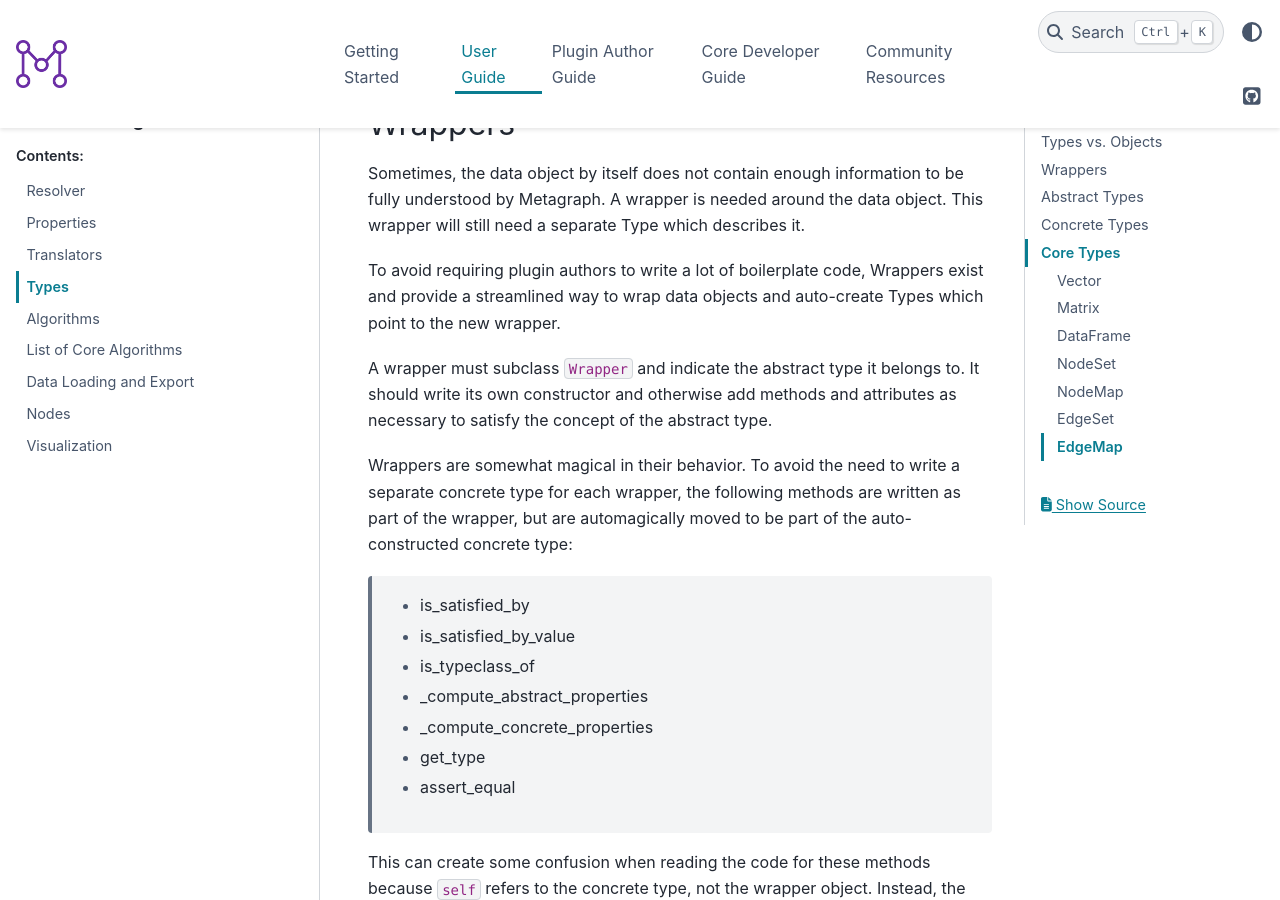
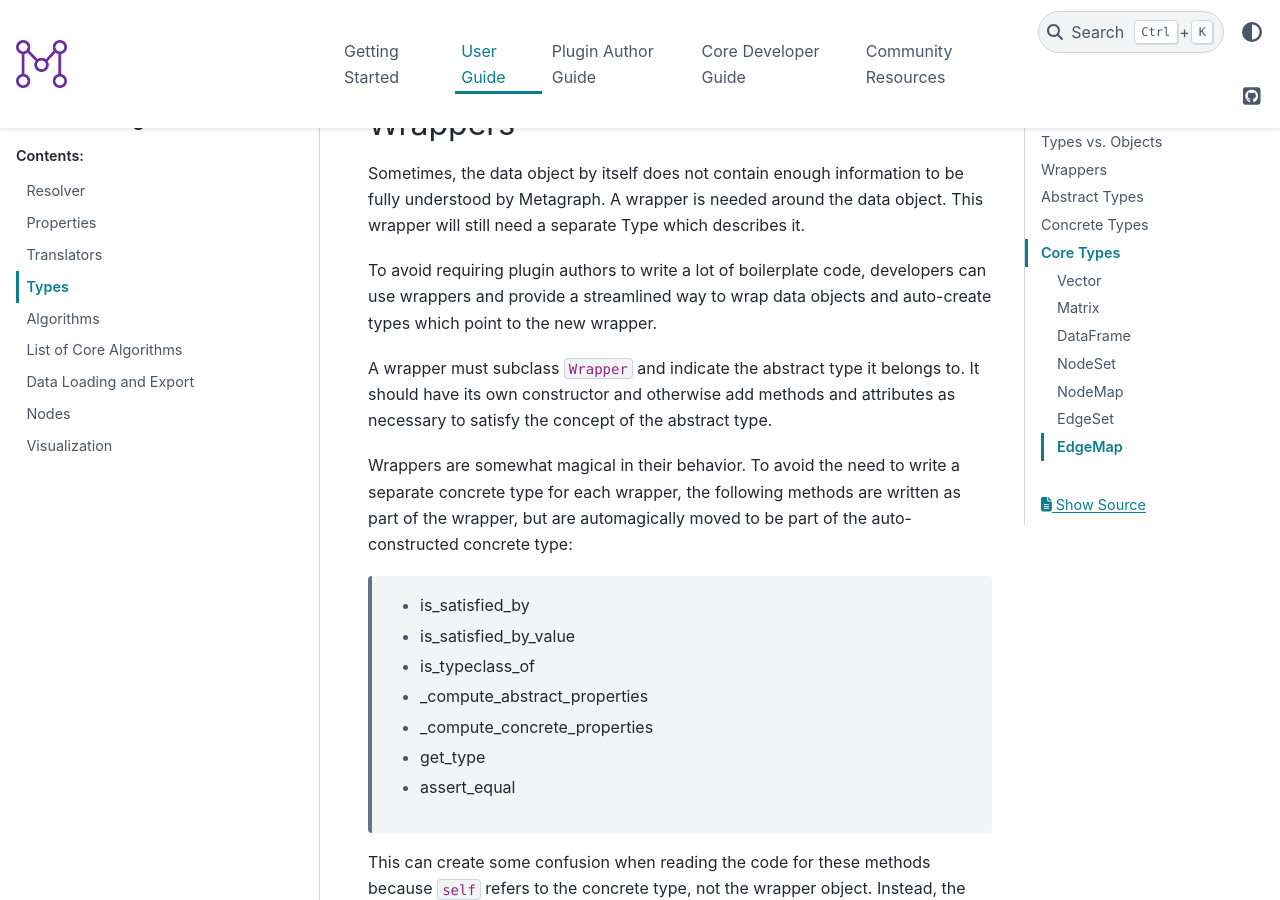
Before and after one commit to metagraph-dev/metagraph, a Sphinx documentation site: the page built from docs/user_guide/types.rst, in a window 1280 px wide and 900 px high, scrolled down 681 px. Built offline with Sphinx 7.4.7 and the PyData theme 0.15.4, drawn with Linux system fonts in a browser that asks for light colours.

Commit message:
Fix typos in "User Guide" section of the documentation.
This commit fixes some typos and grammar issues in the User Guide that were pointed out to us by an external party.

```diff
--- a/docs/user_guide/translators.rst
+++ b/docs/user_guide/translators.rst
@@ -16,7 +16,8 @@ Here is an example translator
         return set(x)
 
 The signature must be properly typed as this is how Metagraph knows the input and output type
-of the translator. The additional ``props`` are properties that the user wants set in the output.
+of the translator. The additional ``props`` are properties that the user wants to set in the
+output.
 
 Translators are called from the resolver, passing in the input object and specifying the desired
 output type.
--- a/docs/user_guide/types.rst
+++ b/docs/user_guide/types.rst
@@ -31,12 +31,12 @@ Sometimes, the data object by itself does not contain enough information to be f
 by Metagraph. A wrapper is needed around the data object. This wrapper will still need a separate
 Type which describes it.
 
-To avoid requiring plugin authors to write a lot of boilerplate code, Wrappers exist and
-provide a streamlined way to wrap data objects and auto-create Types which point to the new wrapper.
+To avoid requiring plugin authors to write a lot of boilerplate code, developers can use wrappers
+and provide a streamlined way to wrap data objects and auto-create types which point to the new wrapper.
 
-A wrapper must subclass ``Wrapper`` and indicate the abstract type it belongs to. It should write its
-own constructor and otherwise add methods and attributes as necessary to satisfy the concept of the
-abstract type.
+A wrapper must subclass ``Wrapper`` and indicate the abstract type it belongs to. It should have its own
+constructor and otherwise add methods and attributes as necessary to satisfy the concept of the abstract
+type.
 
 Wrappers are somewhat magical in their behavior. To avoid the need to write a separate concrete type
 for each wrapper, the following methods are written as part of the wrapper, but are automagically
```
Also changed, not shown: docs/user_guide/resolver.rst (+12 -10 lines).
